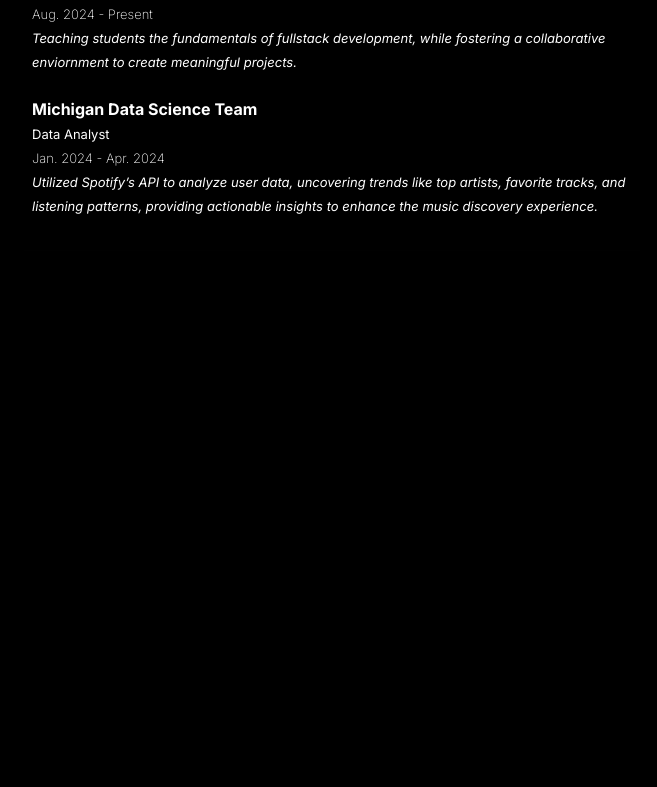
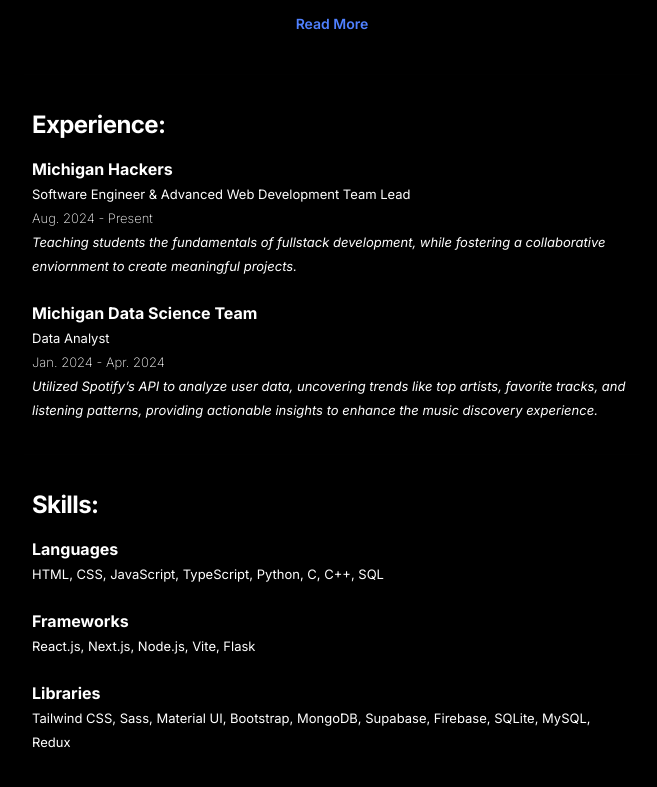
Before and after one commit to PraveshKunwar/portfolio, a React (Vite) app: page / in a window 1280 px wide. Shown: the part 1319-2106 px from the top of the page, without its empty margins (308-965 px from the left). Before the commit the page ends 1634 px from the top, so only its background shows below. Built offline with nearby package versions, Linux system fonts and the light colour scheme.

Commit message:
feat: added skills section

```diff
--- a/components/Home.tsx
+++ b/components/Home.tsx
@@ -2,6 +2,7 @@ import React, { useState } from "react";
 import { Card, Typography, Box, Stack, Button } from "@mui/joy";
 import { courses } from "../data/Courses";
 import "../src/index.css";
+import Projects from "./Projects";
 
 const Home: React.FC = () => {
   const initialCourseCount = 5;
@@ -121,11 +122,13 @@ const Home: React.FC = () => {
             <br />
             <b id="home-dates">Jan. 2024 - May. 2026</b>
             <br />
+            <br />
             <b>Oakland Community College</b>
             <br />
             <i id="home-edu-major">Transferred, General Studies</i>
             <br />
             <b id="home-dates">Jun. 2022 - Aug. 2023</b>
+            <br />
             <br />
             <b>Relevant Courses</b>
             <br />
@@ -230,6 +233,69 @@ const Home: React.FC = () => {
           </Typography>
         </Stack>
       </Card>
+      <Card
+        variant="outlined"
+        sx={{
+          flex: "1 1 calc(50% - 1rem)",
+          minWidth: "250px",
+          maxWidth: "600px",
+          padding: "1.5rem",
+          boxShadow: "lg",
+          borderRadius: "12px",
+          backgroundColor: "black",
+          color: "white",
+          transition: "border 0.3s ease",
+          border: "2px solid transparent",
+          "@media (max-width: 850px)": {
+            flex: "1 1 calc(100% - 1rem)",
+          },
+        }}
+        onMouseEnter={(e) => {
+          e.currentTarget.style.border = "2px solid white";
+        }}
+        onMouseLeave={(e) => {
+          e.currentTarget.style.border = "2px solid transparent";
+        }}
+      >
+        <Stack spacing={2}>
+          <Typography
+            level="h2"
+            sx={{
+              fontWeight: "bold",
+              fontSize: "1.5rem",
+              color: "white",
+            }}
+          >
+            Skills:
+          </Typography>
+          <Typography
+            level="body-md"
+            sx={{
+              fontSize: "1rem",
+              color: "white",
+            }}
+          >
+            <b>Languages</b>
+            <br />
+            <b id="home-job-titles">
+            HTML, CSS, JavaScript, TypeScript, Python, C, C++, SQL
+            </b>
+            <br /> <br />
+            <b>Frameworks</b>
+            <br />
+            <b id="home-job-titles">
+            React.js, Next.js, Node.js, Vite, Flask
+            </b>
+            <br /> <br />
+            <b>Libraries</b>
+            <br />
+            <b id="home-job-titles">
+            Tailwind CSS, Sass, Material UI, Bootstrap, MongoDB, Supabase, Firebase, SQLite, MySQL, Redux
+            </b>
+            <br /> <br />
+          </Typography>
+        </Stack>
+      </Card>
     </Box>
   );
 };
--- a/index.html
+++ b/index.html
@@ -4,7 +4,7 @@
     <meta charset="UTF-8" />
     <meta name="viewport" content="width=device-width, initial-scale=1.0" />
     <title>Pravesh Kunwar</title>
-    <link rel="icon" href="praveshk.png" />
+    <link rel="icon" href="circleocean.png" />
     <link rel="preconnect" href="https://fonts.googleapis.com" />
     <link rel="preconnect" href="https://fonts.gstatic.com" crossorigin />
     <link
--- a/src/App.tsx
+++ b/src/App.tsx
@@ -57,8 +57,8 @@ const App: React.FC = () => {
               padding: "1rem",
             },
             "&:hover .name": {
-              color: "#4f80ff", // Change name color to blue on hover
-              transition: "color 0.3s linear", // Add linear transition
+              color: "#4f80ff",
+              transition: "color 0.3s linear",
             },
           }}
         >
@@ -66,7 +66,7 @@ const App: React.FC = () => {
             <Avatar
               src={"/ocean.jpg"}
               alt="Pravesh Kunwar"
-              sx={{ width: 100, height: 100 }}
+              sx={{ width: 256, height: 256}}
             />
             <Box textAlign="center">
               <Typography
```
Also changed, not shown: public/circleocean.png (added), 1 other file (tests, documents, lock files or other folders).
